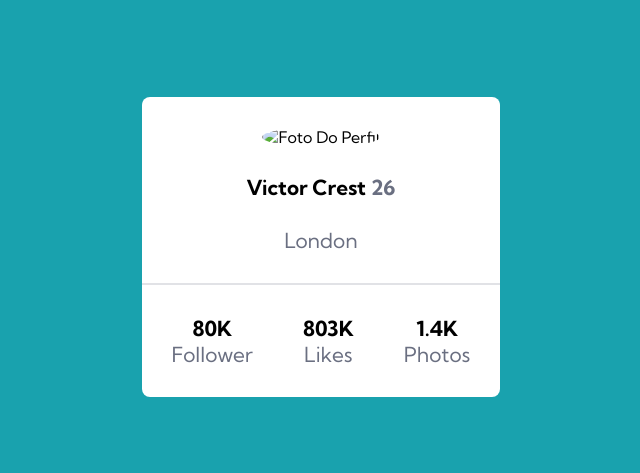
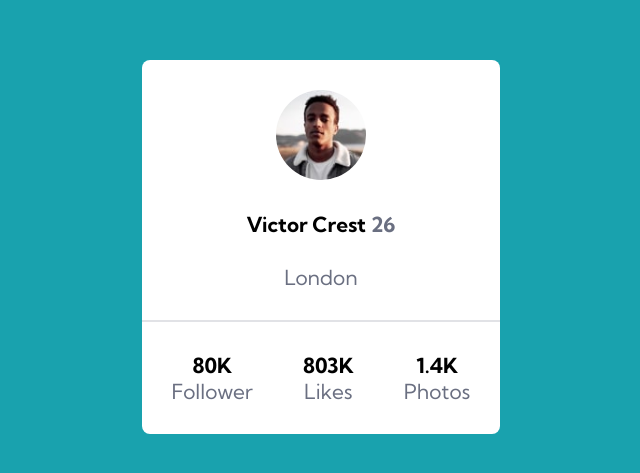
Before and after one commit to Viniciuseduardo1408/codigo-css-avancado-cartao-perfil, a plain HTML site: page index.html in a window 1280 px wide. Shown: the part 153-626 px from the top of the page, without its empty margins (319-959 px from the left). Drawn offline with Linux system fonts and the light colour scheme; the site is published under a folder, as on GitHub Pages, so addresses that start at the root find nothing.

Commit message:
alterado o caminho de acesso as pastas

```diff
--- a/index.html
+++ b/index.html
@@ -5,7 +5,7 @@
     <meta charset="UTF-8">
     <meta name="viewport" content="width=device-width, initial-scale=1.0">
     <title>Exercício CSS avançado</title>
-    <link rel="shortcut icon" href="/images/favicon-32x32.png" type="image/x-icon">
+    <link rel="shortcut icon" href="images/favicon-32x32.png" type="image/x-icon">
     <link rel="preconnect" href="https://fonts.googleapis.com">
     <link rel="preconnect" href="https://fonts.gstatic.com" crossorigin>
     <link href="https://fonts.googleapis.com/css2?family=Kumbh+Sans:wght,YOPQ@100..900,40..300&display=swap"
@@ -20,7 +20,7 @@
     <main class="page-wrapper">
         <section class="card">
             <div class="profile-container">
-                <img class="profile-avatar" src="/images/image-victor.jpg" alt="Foto do perfil">
+                <img class="profile-avatar" src="images/image-victor.jpg" alt="Foto do perfil">
                 <h1 class="name">victor crest <p class="name-number">26</p>
                 </h1>
                 <span class="localization">london</span>
```
